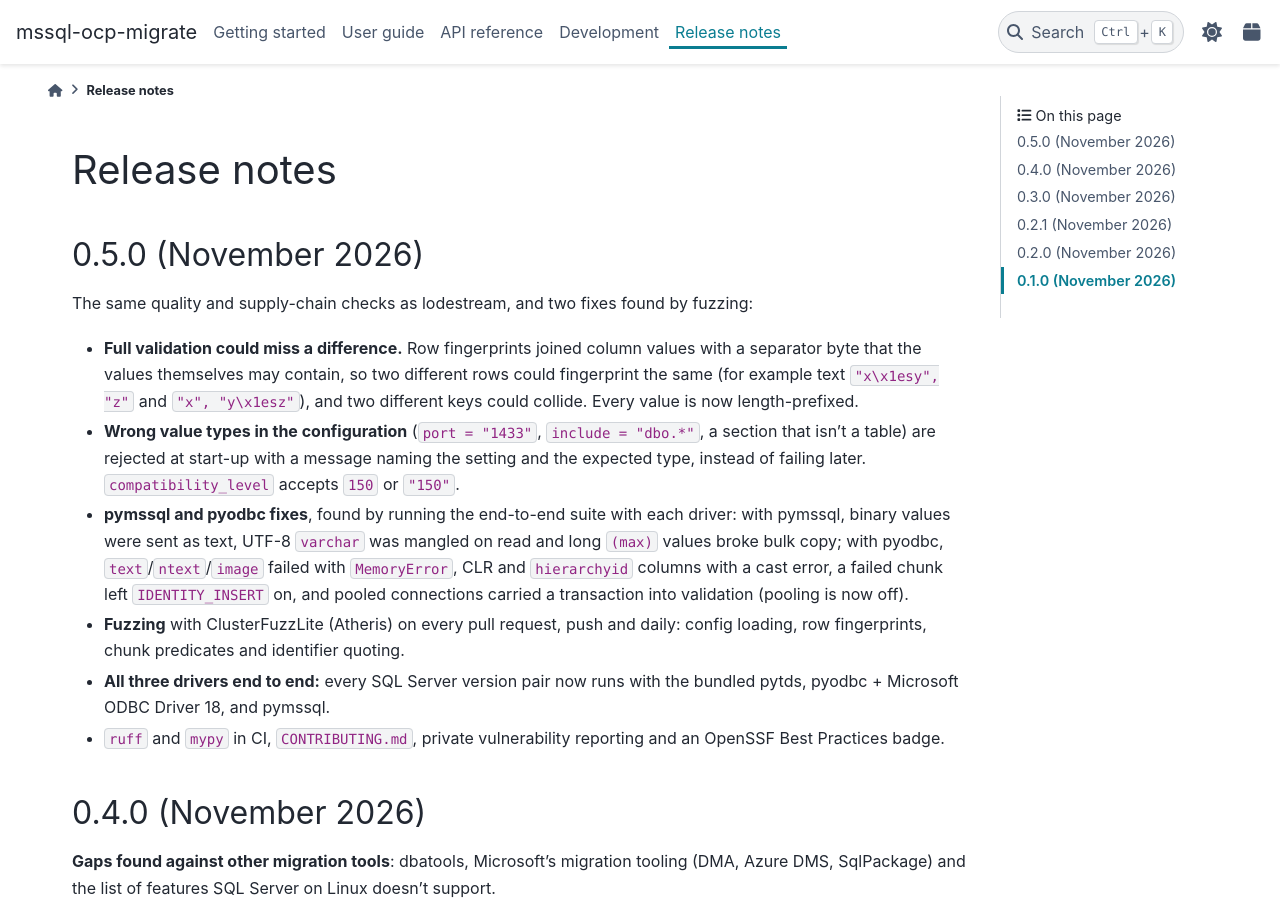
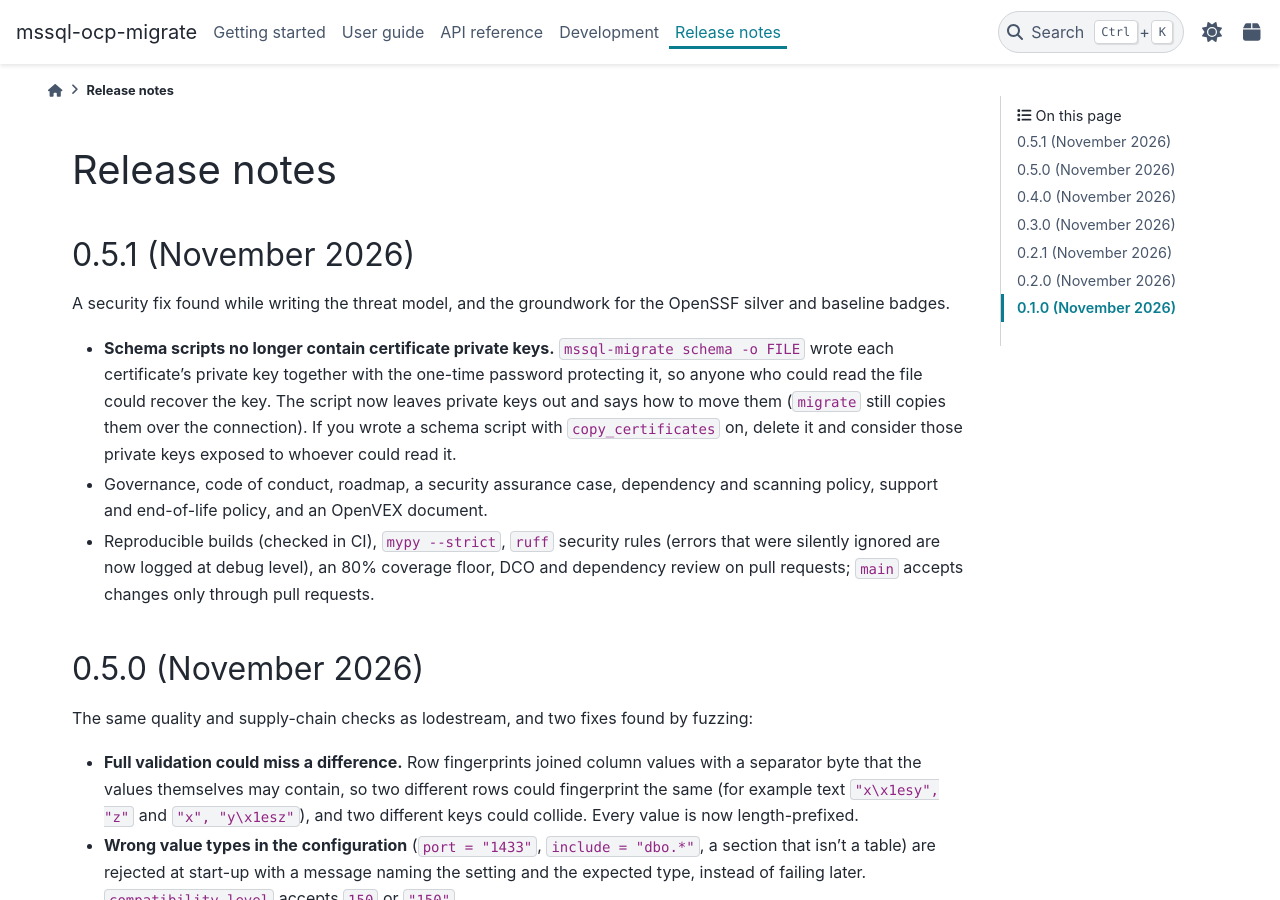
Before and after one commit to karthikbd/mssql-ocp-migrate, a Sphinx documentation site: the page built from docs/whatsnew/index.md, in a window 1280 px wide and 900 px high. Built offline with Sphinx 7.4.7 and the PyData theme 0.15.4, drawn with Linux system fonts in a browser that asks for light colours.

Commit message:
Release 0.5.1; OpenSSF Baseline badge in README (#9)
Claude-Session: https://claude.ai/code/session_0127R5ca3N5tB4F4JRUJ61Mo

Signed-off-by: Claude <noreply@anthropic.com>
Co-authored-by: Claude <noreply@anthropic.com>

```diff
--- a/docs/whatsnew/index.md
+++ b/docs/whatsnew/index.md
@@ -1,4 +1,20 @@
 # Release notes
+
+## 0.5.1 (November 2026)
+
+A security fix found while writing the threat model, and the groundwork for the OpenSSF silver and
+baseline badges.
+
+- **Schema scripts no longer contain certificate private keys.** `mssql-migrate schema -o FILE` wrote
+  each certificate's private key together with the one-time password protecting it, so anyone who could
+  read the file could recover the key. The script now leaves private keys out and says how to move them
+  (`migrate` still copies them over the connection). If you wrote a schema script with
+  `copy_certificates` on, delete it and consider those private keys exposed to whoever could read it.
+- Governance, code of conduct, roadmap, a security assurance case, dependency and scanning policy,
+  support and end-of-life policy, and an OpenVEX document.
+- Reproducible builds (checked in CI), `mypy --strict`, `ruff` security rules (errors that were silently
+  ignored are now logged at debug level), an 80% coverage floor, DCO and dependency review on pull
+  requests; `main` accepts changes only through pull requests.
 
 ## 0.5.0 (November 2026)
 
--- a/pyproject.toml
+++ b/pyproject.toml
@@ -4,7 +4,7 @@ build-backend = "setuptools.build_meta"
 
 [project]
 name = "mssql-ocp-migrate"
-version = "0.5.0"
+version = "0.5.1"
 description = "Migrate SQL Server databases to SQL Server on OpenShift (or anywhere) with parallel chunked copy, resume and end-to-end validation. Zero dependencies: the TDS driver is bundled."
 readme = "README.md"
 requires-python = ">=3.10"
--- a/src/mssql_ocp_migrate/__init__.py
+++ b/src/mssql_ocp_migrate/__init__.py
@@ -7,7 +7,7 @@ under ``mssql_ocp_migrate._vendor``. pyodbc is used only if it is already instal
     run = Migrator(Config.load("migrate.toml")).migrate()
     print(run.ok, run.rows)
 """
-__version__ = "0.5.0"
+__version__ = "0.5.1"
 
 from .config import Config, ConnectionConfig, MigrationConfig, ValidationConfig
 from .engine import Migrator, RunResult
```
Also changed, not shown: CHANGELOG.md (+1 -1 lines), README.md (+1 -0 lines).
